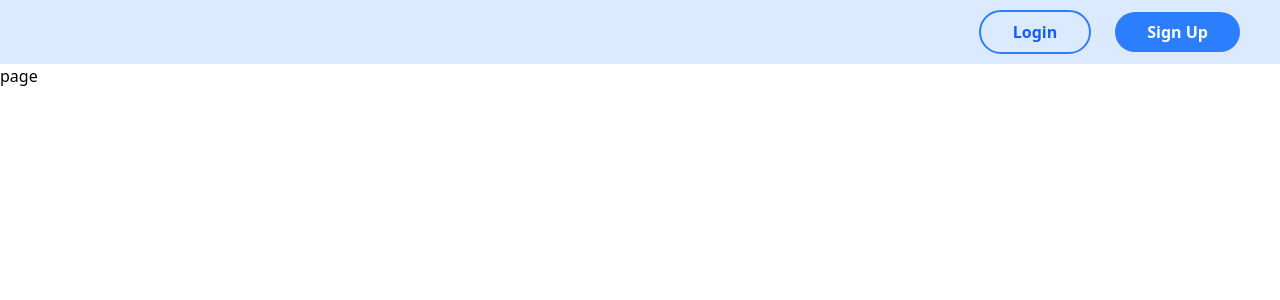
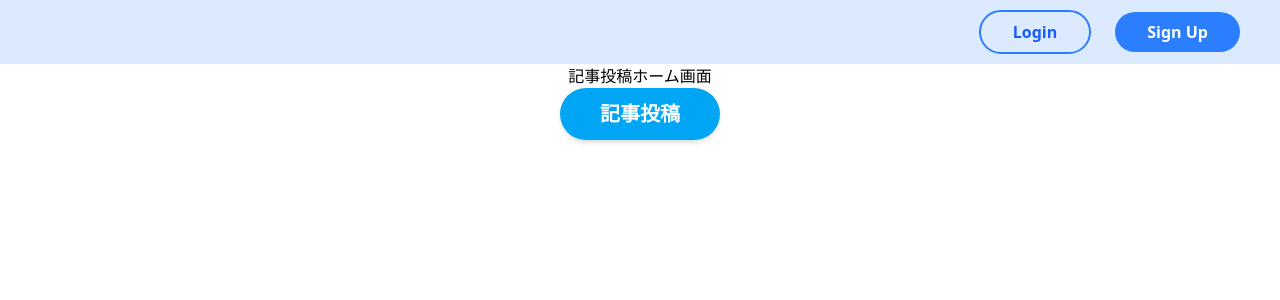
Before and after one commit to takanorishinagawa/teamdev_20, a Next.js app: page /article/home in a window 1280 px wide. Shown: the top 300 px of the page. Built offline with nearby package versions, Linux system fonts and the light colour scheme.

Commit message:
記事ホーム画面編集_7/18_2:11

```diff
--- a/src/app/article/home/page.tsx
+++ b/src/app/article/home/page.tsx
@@ -1,7 +1,30 @@
+"use client";
+
+import Button from "@/app/components/button/Button";
+import { useRouter } from "next/navigation";
 import React from "react";
 
 const ArticleHomePage = () => {
-  return <div>page</div>;
+  const router = useRouter();
+
+  return (
+    <div>
+      <div className="flex flex-col items-center">
+        <h2>記事投稿ホーム画面</h2>
+
+        {/* （仮）記事投稿画面へ遷移！ */}
+        <Button
+          variant="Blue"
+          size="md"
+          onClick={() => {
+            router.push("/article/create");
+          }}
+        >
+          記事投稿
+        </Button>
+      </div>
+    </div>
+  );
 };
 
 export default ArticleHomePage;
```
